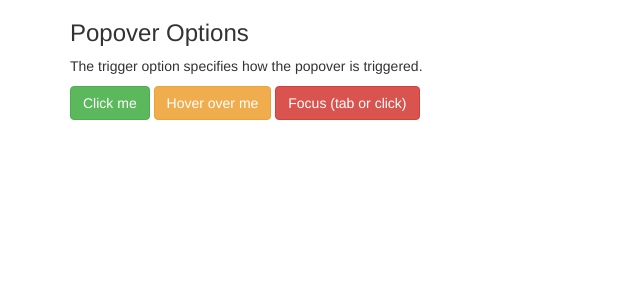
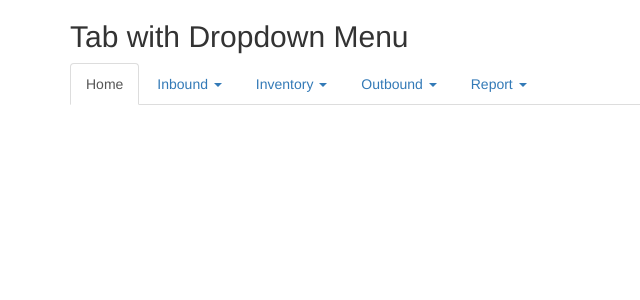
Before and after one commit to midikang/midikang.github.io, a Jekyll site: the page bs/index.html, which Jekyll copies as it is, in a window 1280 px wide. Shown: the top 300 px of the page, without its empty margins (0-640 px from the left). Built offline with Jekyll 4.4.1, drawn with Linux system fonts in a browser that asks for light colours.

Commit message:
init wms

```diff
--- a/bs/index.html
+++ b/bs/index.html
@@ -1,8 +1,6 @@
 <!DOCTYPE html>
-<html lang="en">
+<html>
 <head>
-  <title>Bootstrap Example</title>
-  <meta charset="utf-8">
   <meta name="viewport" content="width=device-width, initial-scale=1">
   <link rel="stylesheet" href="http://maxcdn.bootstrapcdn.com/bootstrap/3.3.6/css/bootstrap.min.css">
   <script src="https://ajax.googleapis.com/ajax/libs/jquery/1.12.0/jquery.min.js"></script>
@@ -11,22 +9,42 @@
 <body>
 
 <div class="container">
-  <h3>Popover Options</h3>
-  <p>The trigger option specifies how the popover is triggered.</p>
-  <div>
-    <button class="btn btn-success btn-md">Click me</button>
-    <button class="btn btn-warning btn-md">Hover over me</button>
-    <button class="btn btn-danger btn-md">Focus (tab or click)</button>
-  </div>
+  <h2>Tab with Dropdown Menu</h2>
+  <ul class="nav nav-tabs" role="tablist">
+    <li class="active"><a href="#">Home</a></li>
+
+    <li class="dropdown">
+      <a class="dropdown-toggle" data-toggle="dropdown" href="#">
+        Inbound <span class="caret"></span></a>
+      <ul class="dropdown-menu" role="menu">
+        <li><a href="#">Inbound Shipment Console</a></li>
+        <li><a href="#">Inbound Receipt Console</a></li>
+      </ul>
+    </li>
+    <li class="dropdown">
+      <a class="dropdown-toggle" data-toggle="dropdown" href="#">
+        Inventory <span class="caret"></span></a>
+      <ul class="dropdown-menu" role="menu">
+        <li><a href="#">Inventory Location</a></li>
+      </ul>
+    </li>
+    <li class="dropdown">
+      <a class="dropdown-toggle" data-toggle="dropdown" href="#">
+        Outbound <span class="caret"></span></a>
+      <ul class="dropdown-menu" role="menu">
+        <li><a href="#">Outbound Shipment Console</a></li>
+      </ul>
+    </li>
+    <li class="dropdown">
+      <a class="dropdown-toggle" data-toggle="dropdown" href="#">
+        Report <span class="caret"></span></a>
+      <ul class="dropdown-menu" role="menu">
+        <li><a href="#">Inventory Report</a></li>
+        <li><a href="#">Cycle Count Report</a></li>
+      </ul>
+    </li>
+  </ul>
 </div>
-
-<script>
-$(document).ready(function(){
-    $('.btn-success').popover({title: "Header", content: "Blabla", trigger: "click"});
-    $('.btn-warning').popover({title: "Header", content: "Blabla", trigger: "hover"});
-    $('.btn-danger').popover({title: "Header", content: "Blabla", trigger: "focus"});
-});
-</script>
 
 </body>
 </html>
```
